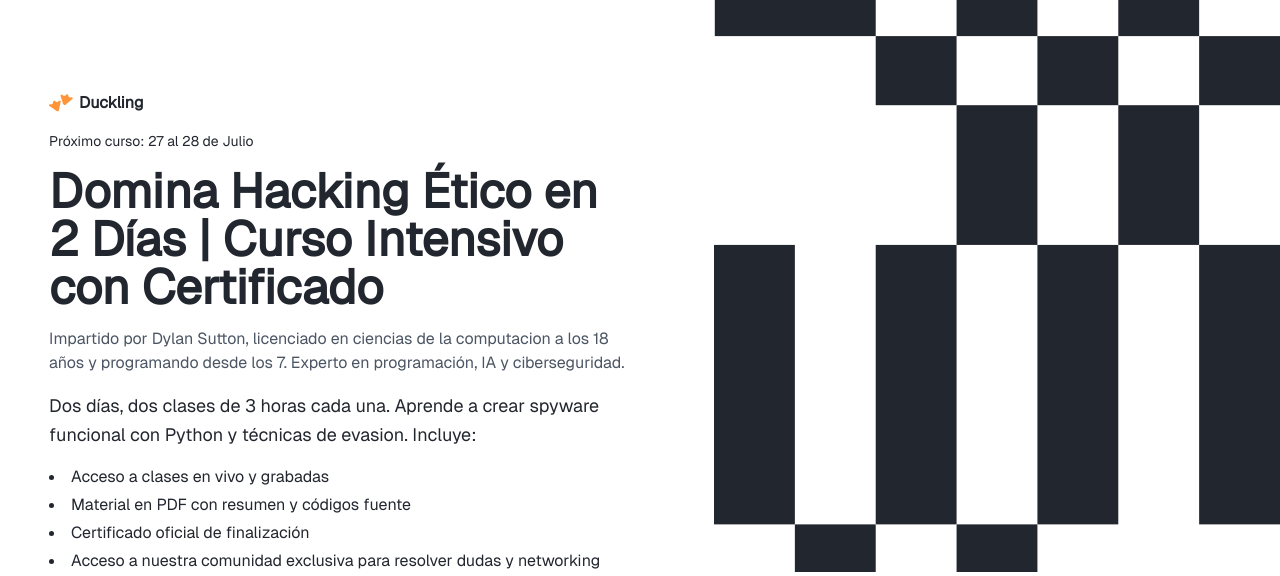
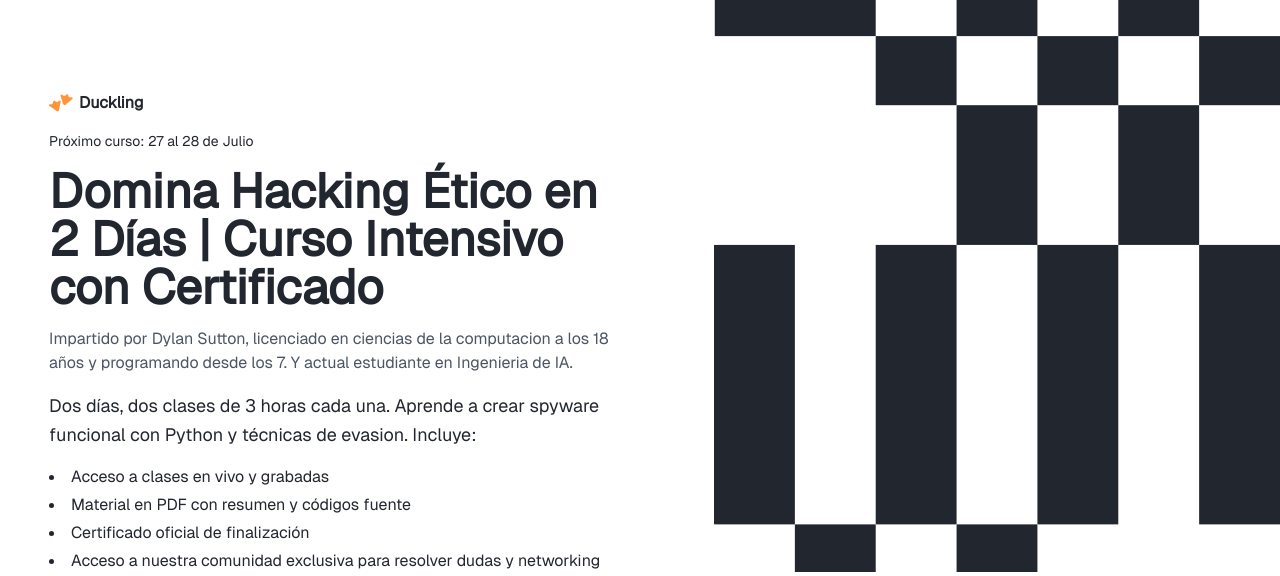
Before and after one commit to dylansuttonchavez/duckling, a FastAPI app: page / in a window 1280 px wide. Shown: the top 576 px of the page. Run offline with FastAPI, Linux system fonts and the light colour scheme; some libraries are stand-ins or nearby versions.

Commit message:
Update index.html

```diff
--- a/templates/index.html
+++ b/templates/index.html
@@ -42,7 +42,7 @@
                 <p class="text-sm">Próximo curso: 27 al 28 de Julio</p>
 
                 <h1 class="text-5xl font-semibold">Domina Hacking Ético en 2 Días | Curso Intensivo con Certificado</h1>
-                <p class="text-md text-gray-600">Impartido por Dylan Sutton, licenciado en ciencias de la computacion a los 18 años y programando desde los 7. Experto en programación, IA y ciberseguridad.</p>
+                <p class="text-md text-gray-600">Impartido por Dylan Sutton, licenciado en ciencias de la computacion a los 18 años y programando desde los 7. Y actual estudiante en Ingenieria de IA.</p>
 
                 <p class="text-lg leading-relaxed">Dos días, dos clases de 3 horas cada una. Aprende a crear spyware funcional con Python y técnicas de evasion. Incluye:</p>
 
```
